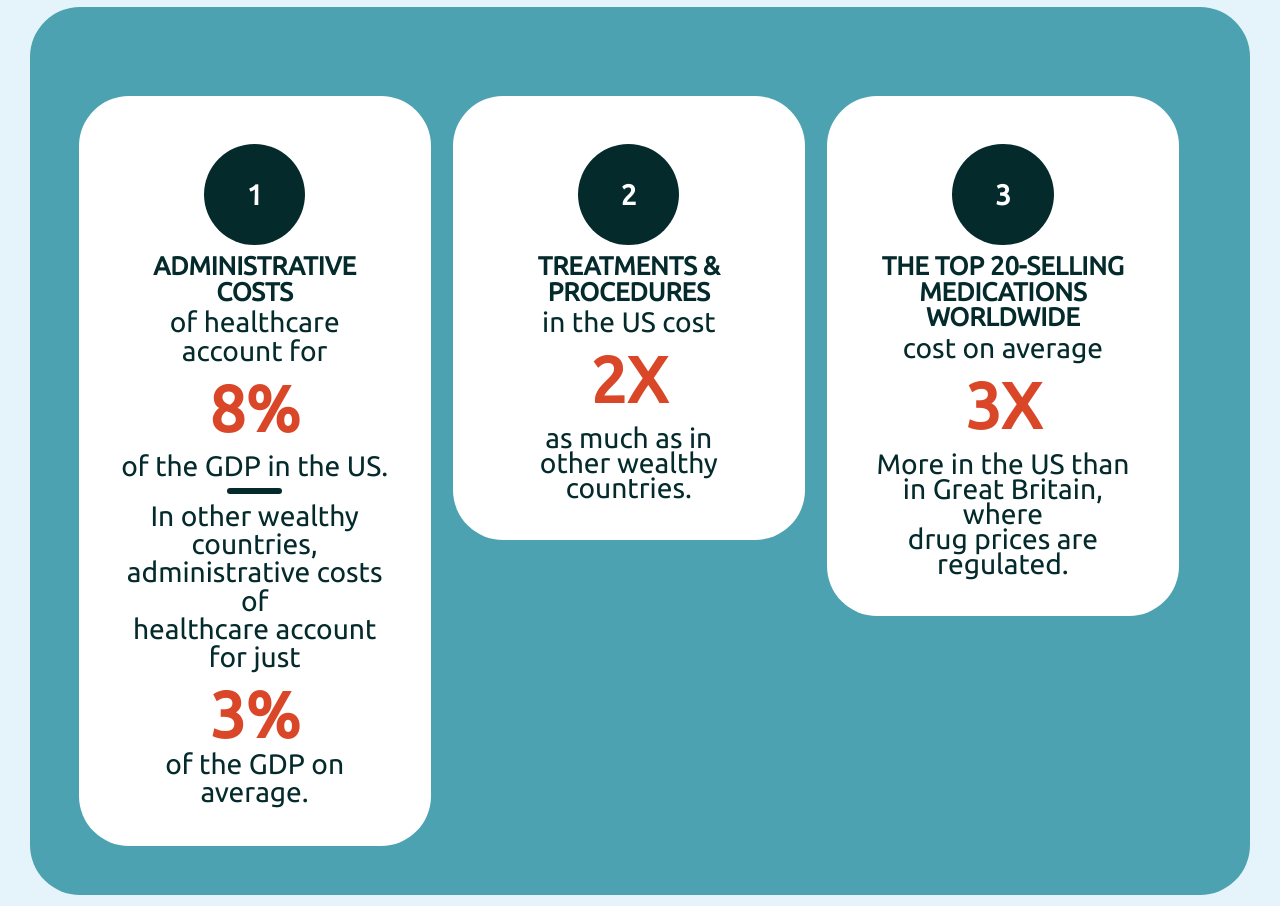
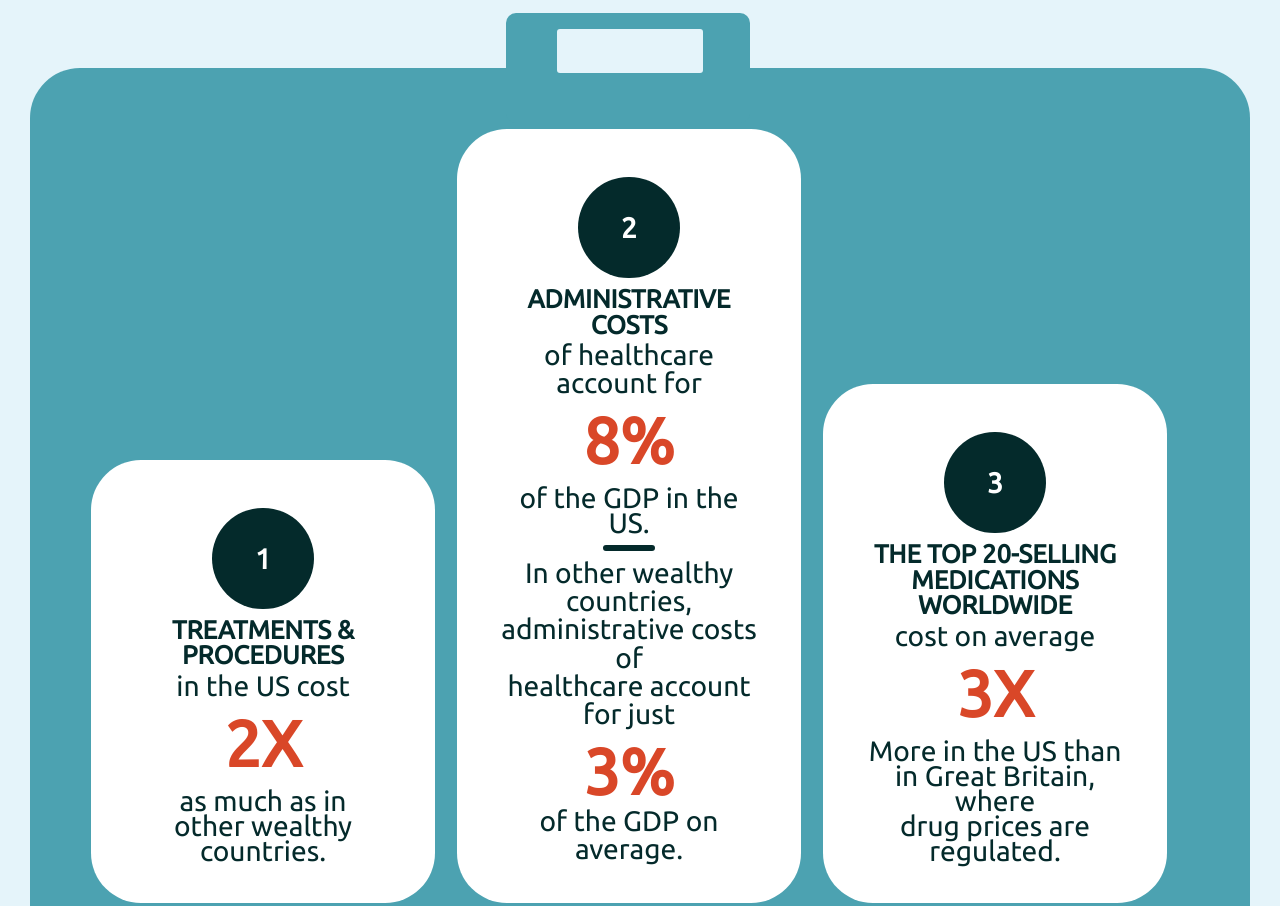
Before and after one commit to Taysiabee/infographic, a website: page index.html in a window 1280 px wide. Shown: the part 3880-4786 px from the top of the page. Drawn offline with Linux system fonts and the light colour scheme.

Commit message:
finished

```diff
--- a/index.html
+++ b/index.html
@@ -84,8 +84,20 @@
 				<p  class="expensive">WHY HEALTHCARE IS SO EXPENSIVE IN THE US:</p>
 
 				<div class="medical-bag">
+
+					<div class="handle">
+						<div class="inside-handle"></div>
+					</div>
+					<div class="treatments">
+						<p class="step">1</p>
+						<p class="costs">TREATMENTS & PROCEDURES</p>
+						<p>in the US cost</p>
+						<p class="eight">2X</p>
+						<p class="gdp">as much as in<br> other wealthy countries.</p>
+					</div>
+
 					<div class="admin">
-						<p class="step">1</p>
+						<p class="step">2</p>
 						<p class="costs">Administrative Costs</p>
 						<p>of healthcare account for</p>
 						<p class="eight">8%</p>
@@ -94,14 +106,6 @@
 						<p class="wealthy">In other wealthy countries,<br>administrative costs of<br> healthcare account for just</p>
 						<p class="three">3%</p>
 						<p class="average">of the GDP on average.</p>
-					</div>
-
-					<div class="treatments">
-						<p class="step">2</p>
-						<p class="costs">TREATMENTS & PROCEDURES</p>
-						<p>in the US cost</p>
-						<p class="eight">2X</p>
-						<p class="gdp">as much as in<br> other wealthy countries.</p>
 					</div>
 
 					<div class="top-selling">
--- a/src/scss/main.scss
+++ b/src/scss/main.scss
@@ -252,23 +252,60 @@ body {
 			margin-top: 2%;
 			margin-bottom: 5%;
 		}
+
+
 		.medical-bag{
-			@media screen and (min-width: 1200px) {
+
+			@media screen and (min-width: 1201px) {
 				display: flex;
 				background-color: #4CA2B1;
-				padding: 4%;
+				padding: 5%;
 				border-radius: 50px;
+				position: relative;
+				margin-top: 10%;
 			}
 
+			.handle{
+
+				@media screen and (min-width: 1201px){
+					background-color: #4CA2B1;
+					position: absolute;
+					top: -6%;
+					left: 39%;
+					width: 20%;
+					height: 12%;
+					border-radius: 10px;
+					color: #4CA2B1;
+				}
+
+				.inside-handle{
+
+						@media screen and (min-width: 1201px){
+							background-color: #E5F4FA;
+							color: red;
+							width: 60%;
+							position: absolute;
+							left: 21%;
+							height: 40%;
+							border-radius: 3px;
+							top: 15%;
+					}
+				}
+
+			}
 			.admin, .treatments, .top-selling{
+				@media screen and (min-width: 1201px) {
+					margin-right: 2%;
+
+				}
 			background-color: white;
 			padding: 40px;
 			border-radius: 50px;
 			width: 45%;
 			margin: auto;
-			margin-top: 40px;
+			// margin-top: 40px;
 			min-width: 300px;
-			margin-right: 2%;
+			margin-bottom: 2%;
 
 			.admin{
 				font-weight: bold;
@@ -346,8 +383,9 @@ body {
 				width: 40%;
 				position: absolute;
 				bottom: 21%;
-				left: 50%;
+				left: 30%;
 				transform: translateX(-50%);
+				animation: rubberBand 5s infinite;
 			}
 			.price{
 				position: absolute;
@@ -503,3 +541,33 @@ footer{
 	  0%{opacity: 0}
 	  100%{opacity: 1;transform: translateY(20px);}
 }
+
+@keyframes rubberBand {
+  from {
+    transform: scale3d(1, 1, 1);
+  }
+
+  30% {
+    transform: scale3d(1.25, 0.75, 1);
+  }
+
+  40% {
+    transform: scale3d(0.75, 1.25, 1);
+  }
+
+  50% {
+    transform: scale3d(1.15, 0.85, 1);
+  }
+
+  65% {
+    transform: scale3d(.95, 1.05, 1);
+  }
+
+  75% {
+    transform: scale3d(1.05, .95, 1);
+  }
+
+  to {
+    transform: scale3d(1, 1, 1);
+  }
+}
```
Also changed, not shown: dist/css/main.css, src/css/main.css, 1 other file.
